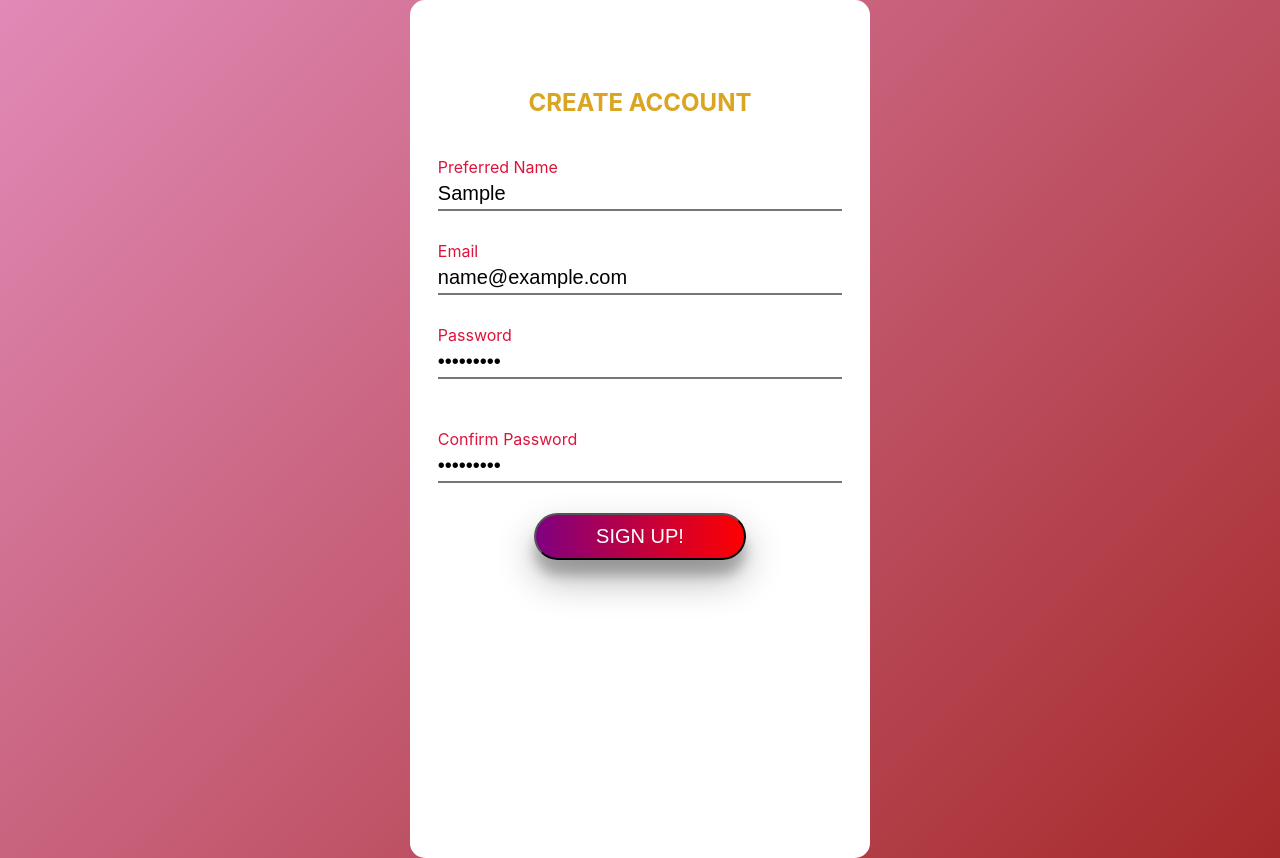
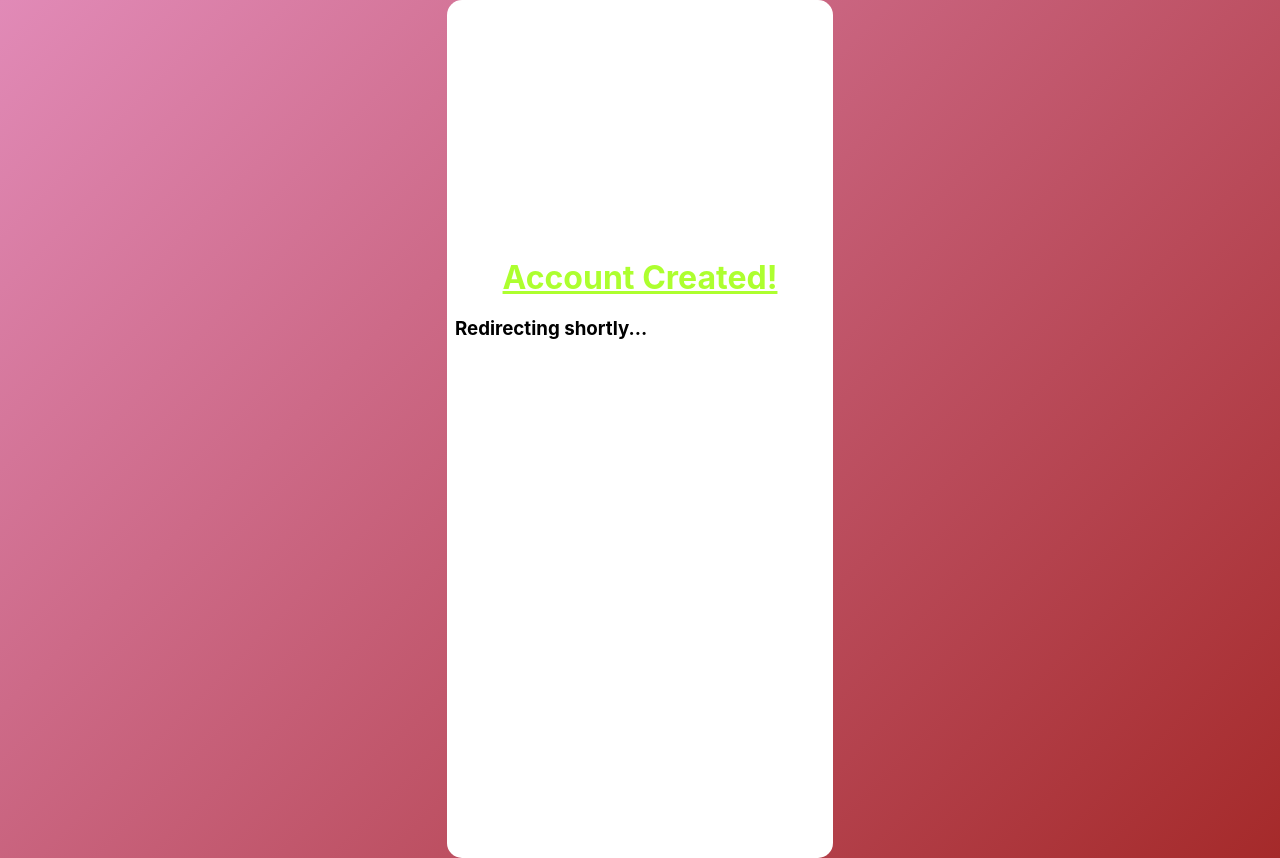
Before and after one commit to MrDrops/project2-support-buddy-front, a React (Create React App) app in the folder mental-health-app/: page / in a window 1280 px wide. Both pictures are taken after typing "Sample", "name@example.com", "Sample123", "Sample123" into the empty fields and a click on the button "SIGN UP!". Built offline with nearby package versions, Linux system fonts and the light colour scheme.

Commit message:
finished signup-form

```diff
--- a/mental-health-app/src/App.css
+++ b/mental-health-app/src/App.css
@@ -82,12 +82,13 @@ button:active {
   transform: translateY(2px);
 }
 
-.form-successs {
+.form-success {
   display: flex;
   justify-content: center;
   margin-top: 250px;
   min-width: 370px;
-  color: red;
+  color: greenyellow;
+  text-decoration: underline;
 }
 
 @media screen and (max-width: 760px){
--- a/mental-health-app/src/components/Form.js
+++ b/mental-health-app/src/components/Form.js
@@ -1,12 +1,19 @@
-import React from 'react'
+import React, {useState} from 'react'
 import SignUpForm  from './SignUpForm'
+import SignupFormSuccess from './SignupFormSuccess'
 
 const Form = () => {
-  return (
-    <div>
-        <SignUpForm />
-    </div>
-  )
+    const [formIsSubmitted, setFormIsSubmitted] = useState(false);
+
+    const submitForm = () => {
+        setFormIsSubmitted(true);
+    };
+
+    return (
+        <div>
+            {!formIsSubmitted ? <SignUpForm submitForm={submitForm}/> : <SignupFormSuccess/>}
+        </div>
+    );
 }
 
 export default Form;
--- a/mental-health-app/src/components/SignUpForm.js
+++ b/mental-health-app/src/components/SignUpForm.js
@@ -1,7 +1,7 @@
-import React, {useState} from 'react'
+import React, {useEffect, useState} from 'react'
 import validation from './Validation';
 
-const SignUpForm = () => {
+const SignUpForm = ({submitForm}) => {
 
     const [values, setValues] = useState ({
         name: '',
@@ -10,6 +10,8 @@ const SignUpForm = () => {
         confirmpassword: '',
     });
     const [errors, setErrors] = useState({});
+
+    const [dataIsCorrect, setDataIsCorrect] = useState(false);
 
     const handleChange = (event) => {
         setValues({
@@ -21,7 +23,14 @@ const SignUpForm = () => {
     const handleFormSubmit = (event) => {
         event.preventDefault();
         setErrors(validation(values));
+        setDataIsCorrect(true);
     };
+
+    useEffect(() => {
+        if(Object.keys(errors).length === 0 && dataIsCorrect) {
+            submitForm(true);
+        }
+    }, [errors]);
 
     return (
 
--- a/mental-health-app/src/components/SignupFormSuccess.js
+++ b/mental-health-app/src/components/SignupFormSuccess.js
@@ -4,10 +4,13 @@ import "../App.css"
 const SignupFormSuccess = () => {
   return (
     <div className='container'>
-        <div>
+        <div className='app-wrapper'>
+            <h1 className='form-success'>Account Created!</h1>
+            <br></br>
+            <h3>Redirecting shortly...</h3>
         </div>
-        Account Created!</div>
-  )
-}
+    </div>
+  );
+};
 
-export default SignupFormSuccess
+export default SignupFormSuccess;
```
